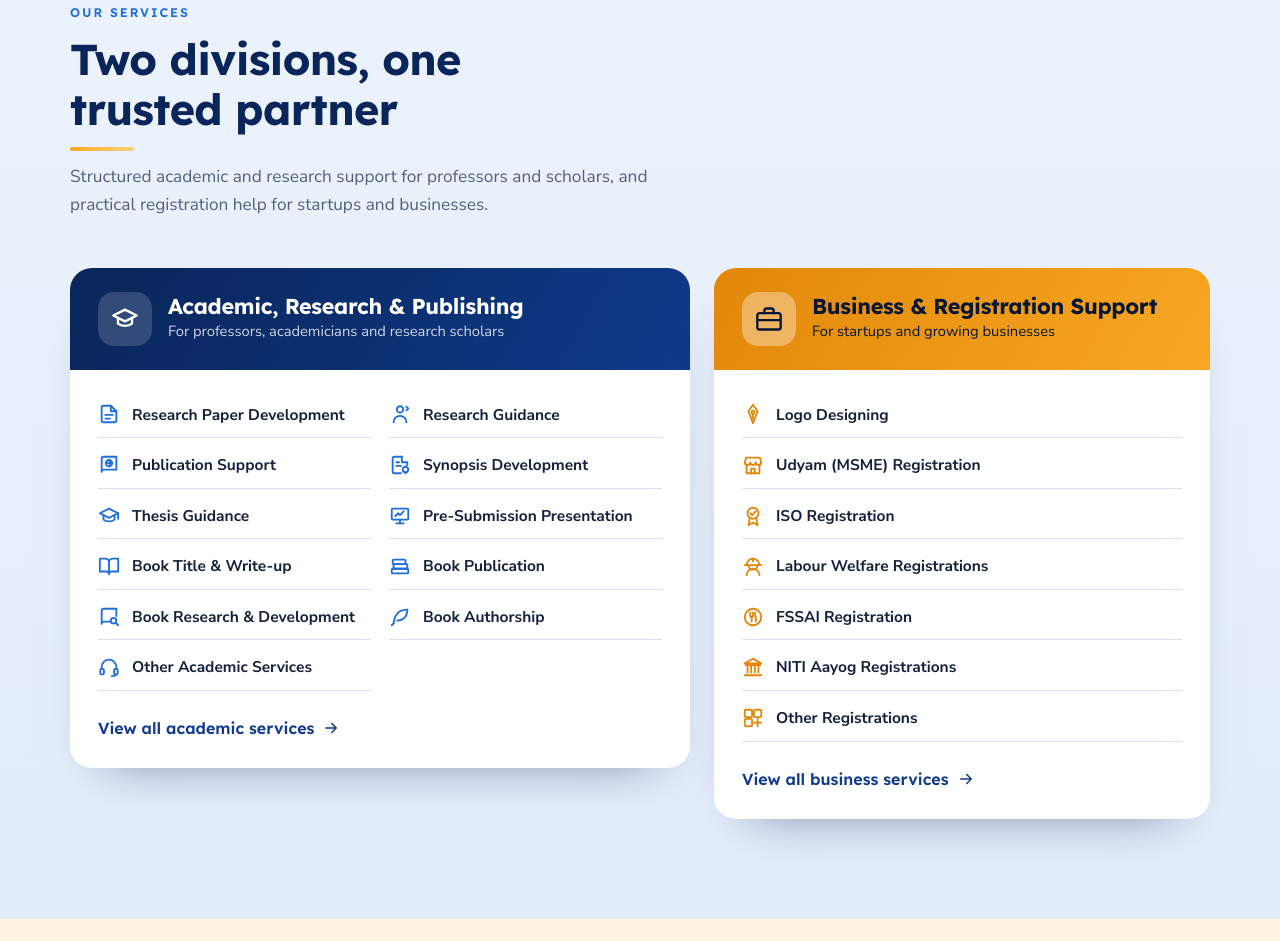
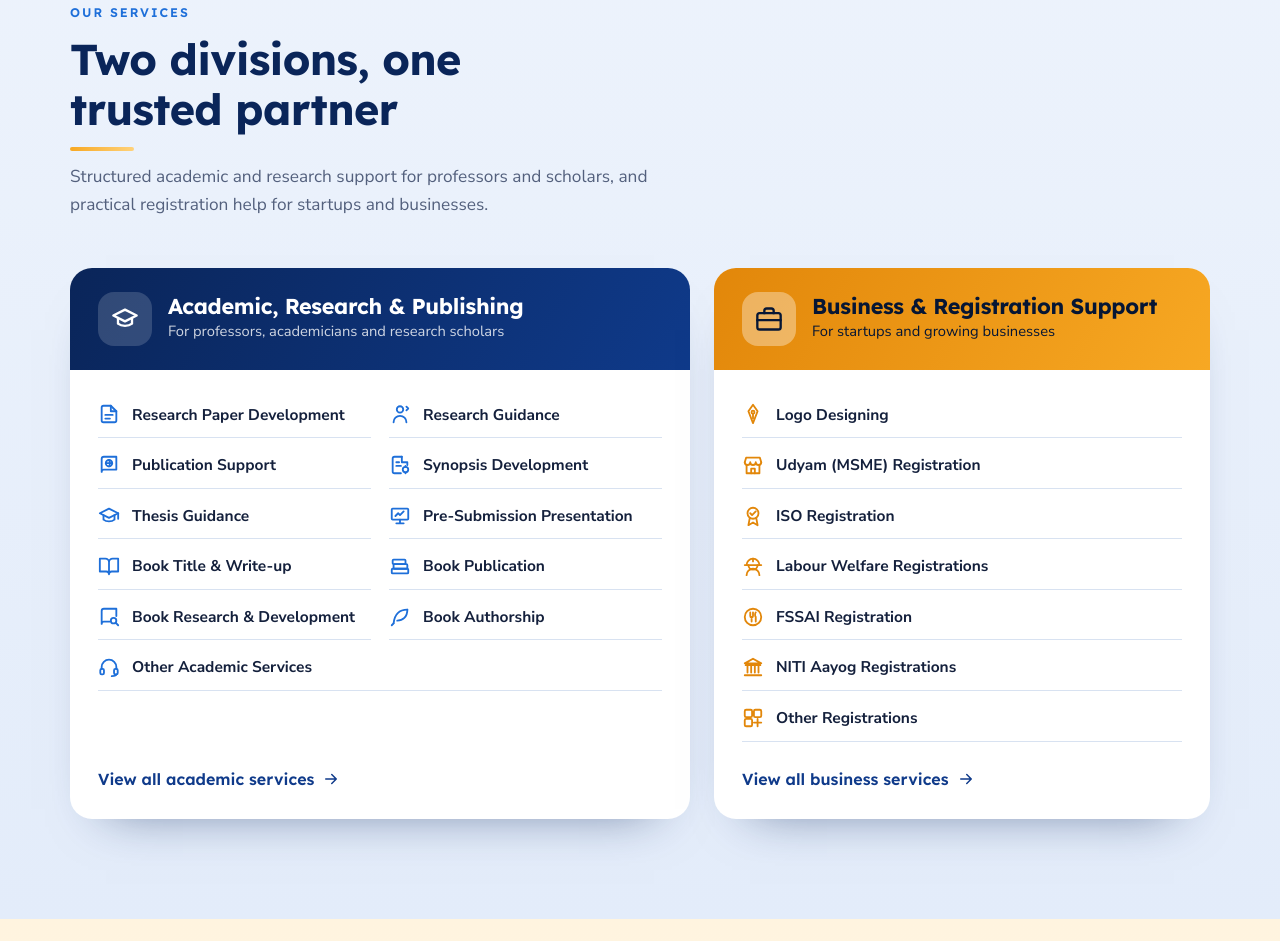
Before and after one commit to SahuRaj/thoughtrisesols, a plain HTML site: page index.html in a window 1280 px wide. Shown: the part 839-1780 px from the top of the page. Drawn offline with Linux system fonts and the light colour scheme.

Commit message:
Add files via upload

```diff
--- a/index.html
+++ b/index.html
@@ -143,7 +143,7 @@ section[id]{scroll-margin-top:76px}
 
 /* Divisions (home) */
 .divisions{background:linear-gradient(180deg,var(--ice),var(--ice-2))}
-.div-grid{display:grid;grid-template-columns:1.25fr 1fr;gap:24px;align-items:start}
+.div-grid{display:grid;grid-template-columns:1.25fr 1fr;gap:24px;align-items:stretch}
 .div-card{background:var(--white);border-radius:22px;overflow:hidden;box-shadow:0 26px 50px -36px rgba(10,37,89,.6);min-width:0}
 .div-top{display:flex;align-items:center;gap:16px;padding:24px 28px;color:#fff;background:linear-gradient(120deg,var(--navy-900),var(--navy))}
 .div-card.biz .div-top{background:linear-gradient(120deg,var(--gold-deep),var(--gold))}
@@ -164,6 +164,11 @@ section[id]{scroll-margin-top:76px}
 .link-arrow:hover svg{transform:translateX(4px)}
 @media (max-width:960px){.div-grid{grid-template-columns:minmax(0,1fr)}}
 @media (max-width:560px){.div-list{grid-template-columns:1fr}}
+
+.div-card{display:flex;flex-direction:column}
+.div-list{flex:1;align-content:start}
+.div-card:not(.biz) .div-list li:last-child{grid-column:1/-1}
+@media (max-width:960px){.div-grid{align-items:start}}
 
 /* Why */
 .why-sec{background:linear-gradient(180deg,var(--amber-tint),#fff8ec)}
```
Also changed, not shown: 404.html (+6 -1 lines), academic.html (+6 -1 lines), business.html (+6 -1 lines).
